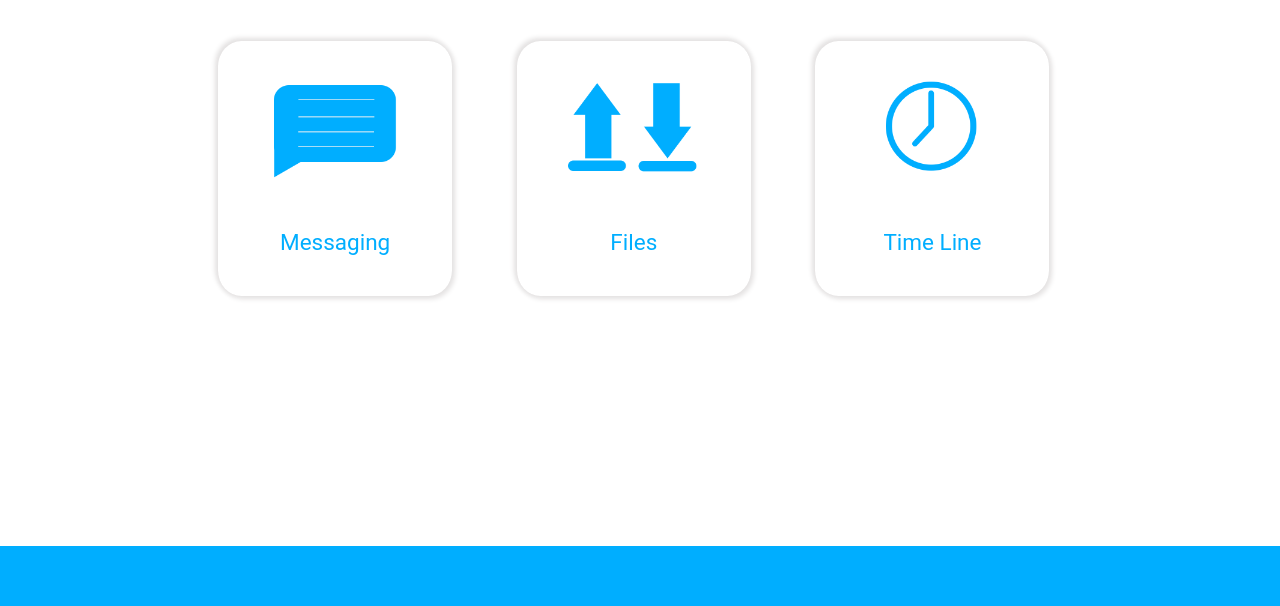
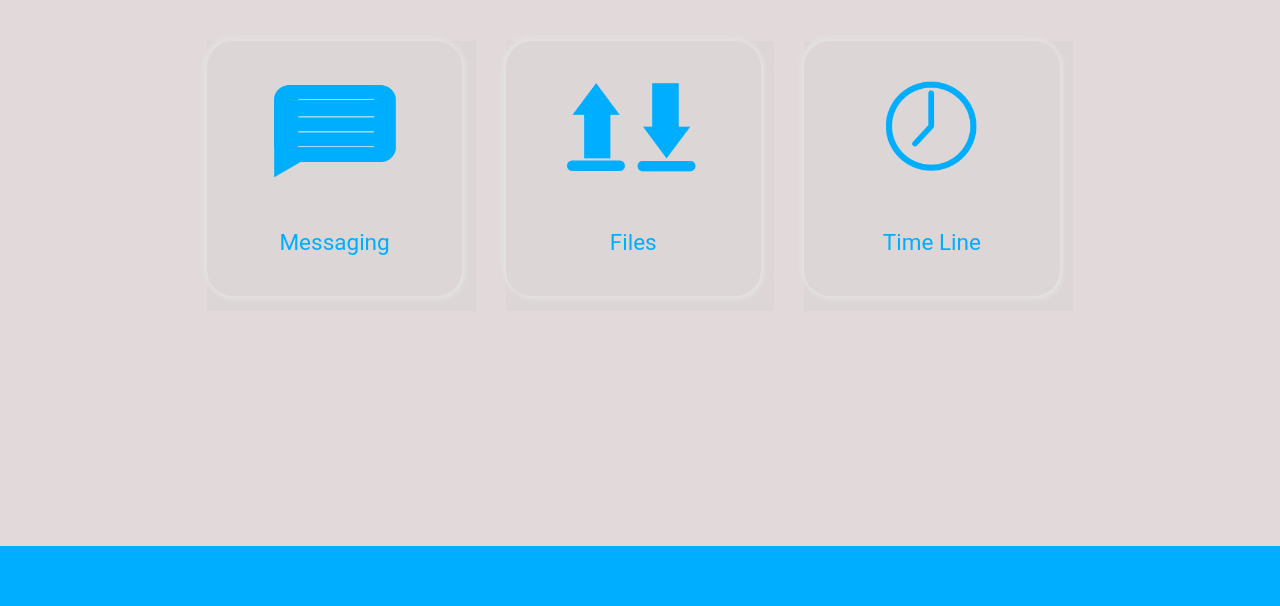
Before and after one commit to SthembisoMusana2/tnd_collab_staging, a plain HTML site: page UI/main/index.html in a window 1280 px wide. Shown: the part 194-800 px from the top of the page. Drawn offline with nearby package versions, Linux system fonts and the light colour scheme.

Commit message:
The final stage ready for deployment

```diff
--- a/UI/main/index.html
+++ b/UI/main/index.html
@@ -17,8 +17,8 @@
         <h1>TND Collab</h1>
     </div>
     <div class="body container">
-        <div class="row">
-            <div class="col card-container" >
+        <div class="show-cards">
+            <div class=" card-container" >
                 <div class="card-piece" id="card-1">
                     <div class="c-image">
                         <img src="./messaging-icon.png" alt="timeline image" class="c-images-data responsive-img"/>
@@ -31,7 +31,7 @@
 
             </div>
 
-            <div class="col card-container ">
+            <div class=" card-container ">
                 <div class="card-piece" id="card-2">
                     <div class="c-image">
                         <img src="./file-icon.png" alt="timeline image" class="c-images-data responsive-img"/>
@@ -42,7 +42,7 @@
                 </div>
             </div>
 
-            <div class="col card-container">
+            <div class=" card-container">
                 <div class="card-piece" id="card-3">
                     <div class="c-image">
                         <img src="./TimeLine-icon.png" alt="timeline image" class="c-images-data responsive-img"/>
--- a/UI/main/styles.css
+++ b/UI/main/styles.css
@@ -1,26 +1,26 @@
+
 body{
-    background-color:rgb(255, 255, 255);
+    background-color:rgb(226, 218, 218);
     color:rgb(0, 0, 0);
 }
 
 .head{
-    /* border: 1px solid black; */
     text-align: center;
 }
 
 
-.row{
-    /* border: 1px solid black; */
+.show-cards{
     display: flex;
     flex-flow: row;
+    flex-wrap: wrap;
     justify-content: center;
     width: 100%;
     margin-top: 4em;
+    margin-bottom: 5vh;
 }
 
 .card-container{
-    background-color: rgb(255, 255, 255);
-    /* border: 1px solid black; */
+    background-color: rgb(221, 214, 214);
     height: 18em;
     margin-left: auto;
     margin-right: auto;
@@ -28,8 +28,6 @@ body{
 }
 
 .card-piece{
-    /* border: 1px solid black; */
-
     padding-top: 0.5em;
     color:rgb(0, 174, 255);
     border-radius: 10%;
@@ -38,19 +36,15 @@ body{
     box-shadow: 2px 2px 5px 1px #e4e2e2, -2px -2px 5px 1px #e4e2e2;
     transform: scale(1);
     transition:all 1s;
-    /* transition:width 0.2s ease-in-out, height 0.2s ease-in-out; */
 }
 
 .card-piece:hover{
-    /* width:100%;
-    height: 18em; */
     transform: scale(0.9);
     transition:transform 1s;
-    /* transition: all 0.2s ease-in-out; */
+    border-left: 2px solid blue;
 }
 
 .c-image{
-    /* border:1px solid black; */
     width: 90%;
     height: 10em;
     margin: 5px auto 5px auto;
@@ -63,7 +57,6 @@ body{
 }
 
 .c-text{
-    /* border: 1px solid black; */
     width: 90%;
     height:4em;
     margin: 5px auto 5px auto;
@@ -79,3 +72,9 @@ body{
     height: 4em;
     background-color: #00aeff;
 }
+
+@media screen and (max-width:768px) {
+    .card-container{
+        width: 100%;
+    }
+}
```
Also changed, not shown: UI/main/Messaging/view-control.css (+4 -5 lines).
